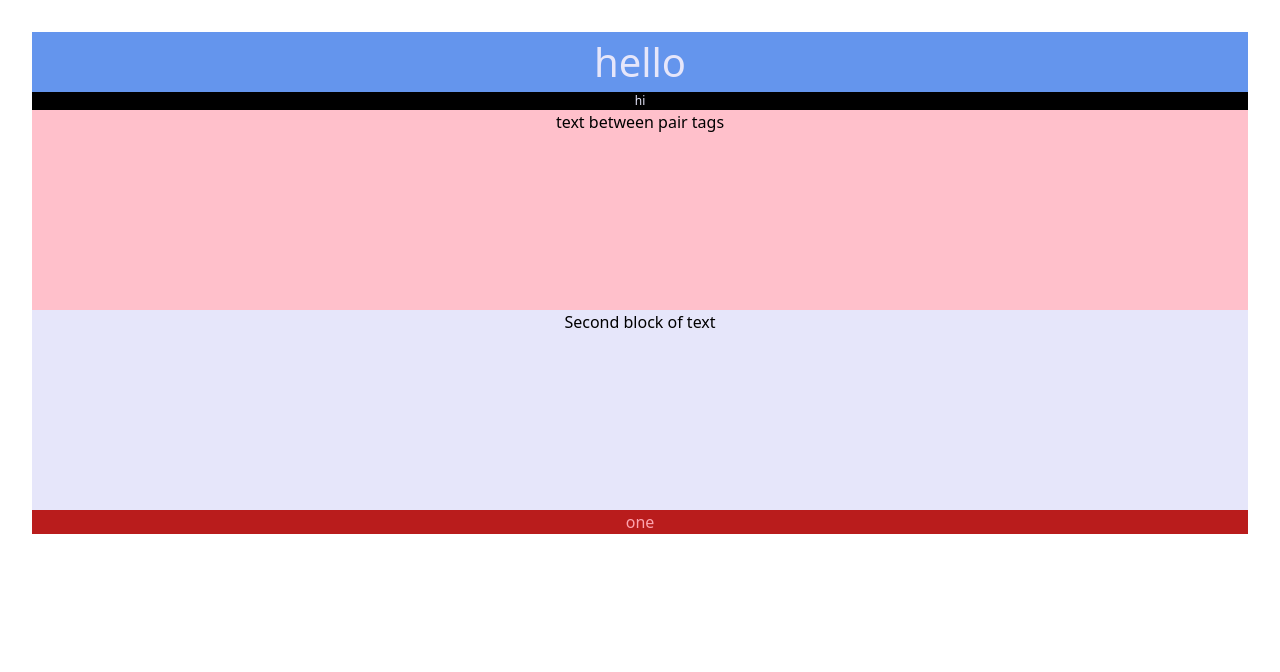
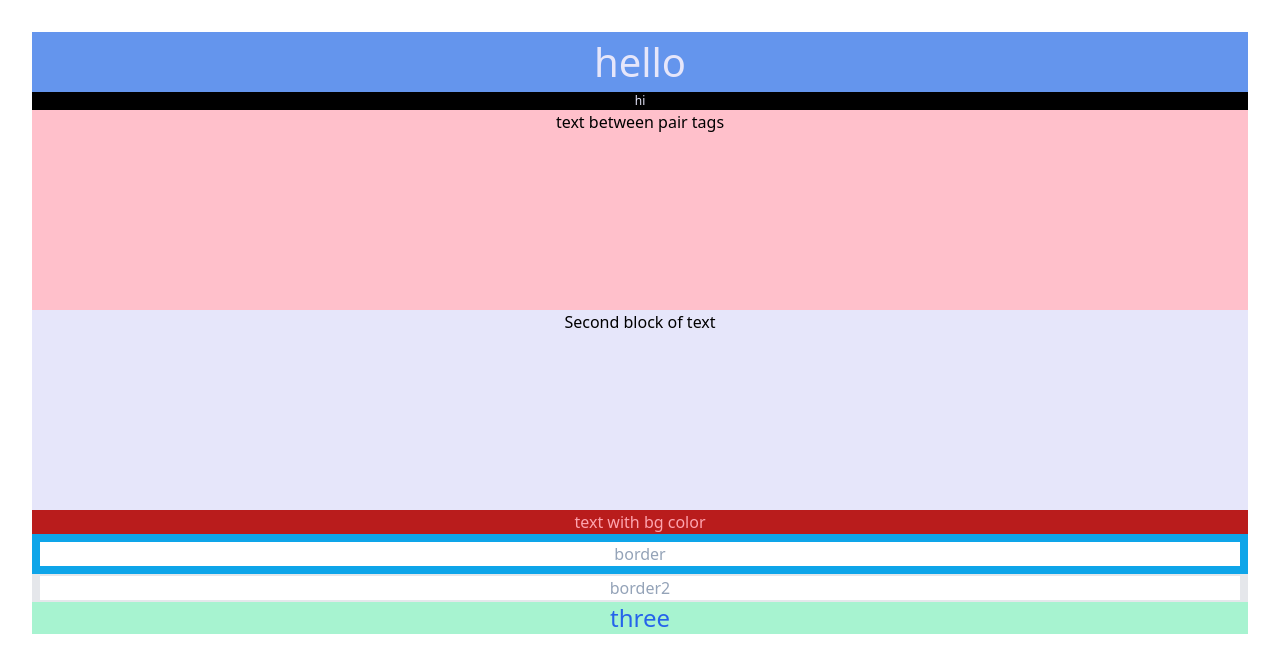
Before and after one commit to w7595wen/React-Project, a React (Vite) app in the folder vite-project/: page / in a window 1280 px wide. Shown: the top 672 px of the page. Built offline with nearby package versions, Linux system fonts and the light colour scheme.

Commit message:
experimented with tailwindcss classNames

```diff
--- a/vite-project/src/App.jsx
+++ b/vite-project/src/App.jsx
@@ -66,7 +66,12 @@ function App() {
         Second block of text
       </MyComponent>
       <div>
-        <div className="text-rose-300 bg-red-700">one</div>
+        <div className="text-rose-300 bg-red-700">text with bg color</div>
+        <div className="text-slate-400 border-8 border-sky-500"> border</div>
+        <div className="text-slate-400 border-x-8 border-y-2 border-blue">
+          border2
+        </div>
+        <div className="text-2xl bg-emerald-200 text-blue-600">three</div>
       </div>
     </div>
   );
```
